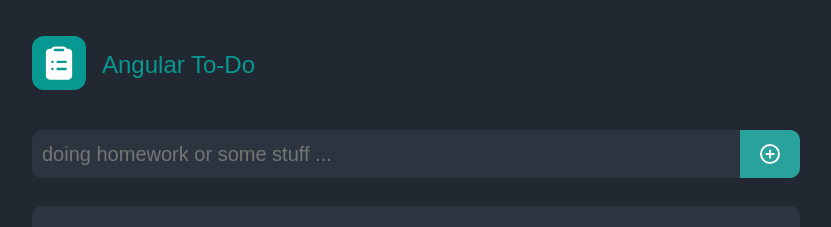
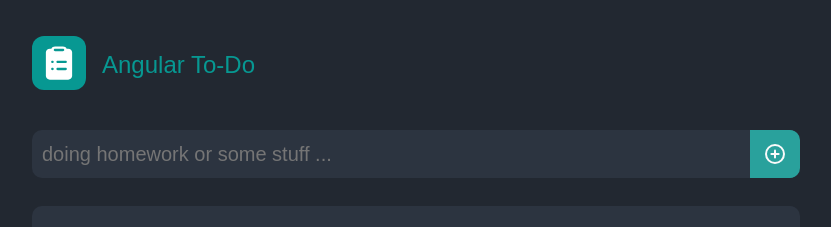
Before and after one commit to ainizoda/angular-todo-subjectBehavior, an Angular app: page / in a window 1280 px wide. Shown: the top 227 px of the page, without its empty margins (224-1055 px from the left). Built offline with nearby package versions, Linux system fonts and the light colour scheme.

Commit message:
restore commits

```diff
--- a/src/app/components/form/form.component.scss
+++ b/src/app/components/form/form.component.scss
@@ -27,7 +27,7 @@
   .button {
     background-color: #29a19c;
     display: flex;
-    padding: 14px 20px;
+    padding: 14px 15px;
     border-top-right-radius: 10px;
     border-bottom-right-radius: 10px;
     cursor: pointer;
--- a/src/app/components/todo/todo.component.scss
+++ b/src/app/components/todo/todo.component.scss
@@ -5,7 +5,7 @@
   border-radius: 10px;
 
   padding: 15px;
-  border: 1px solid #f9f9f9;
+  border: 0.5px solid #f9f9f96e;
 
   .description {
     display: flex;
```
